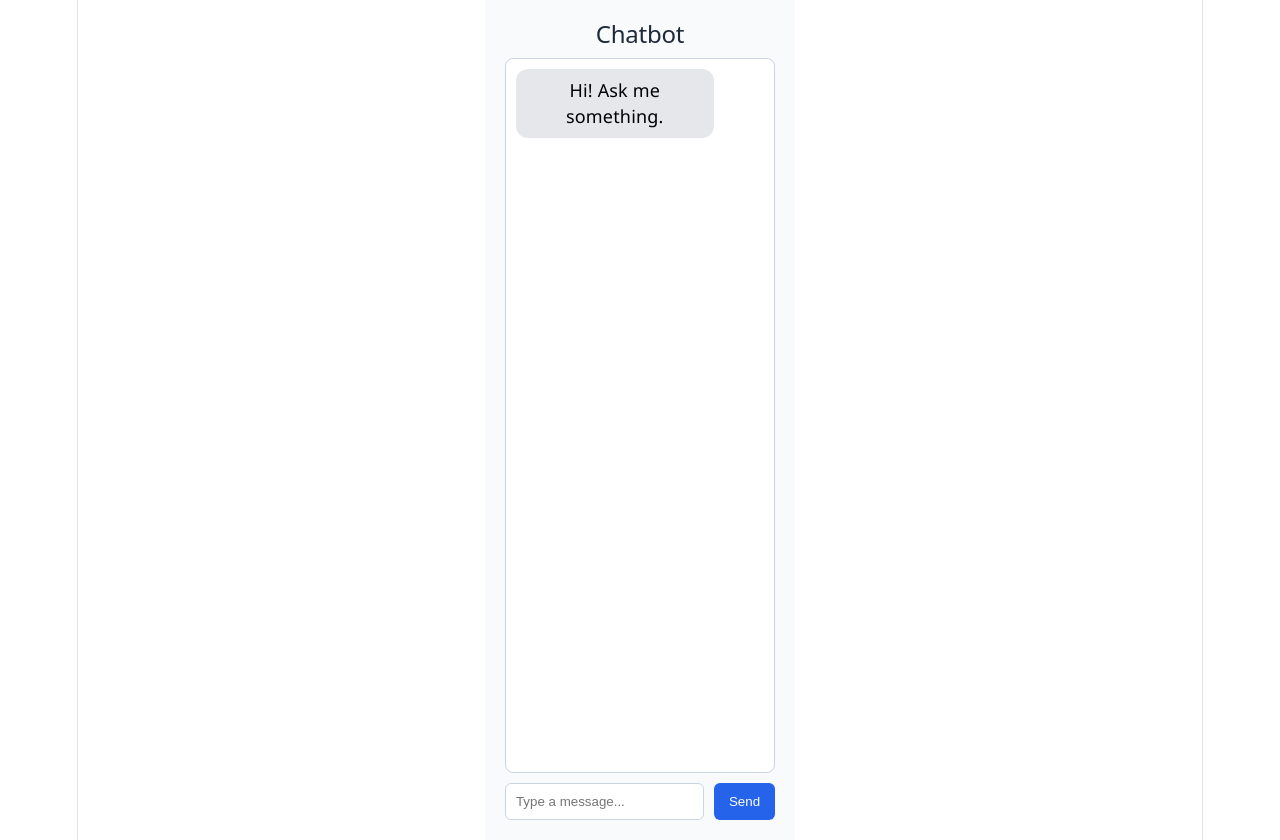
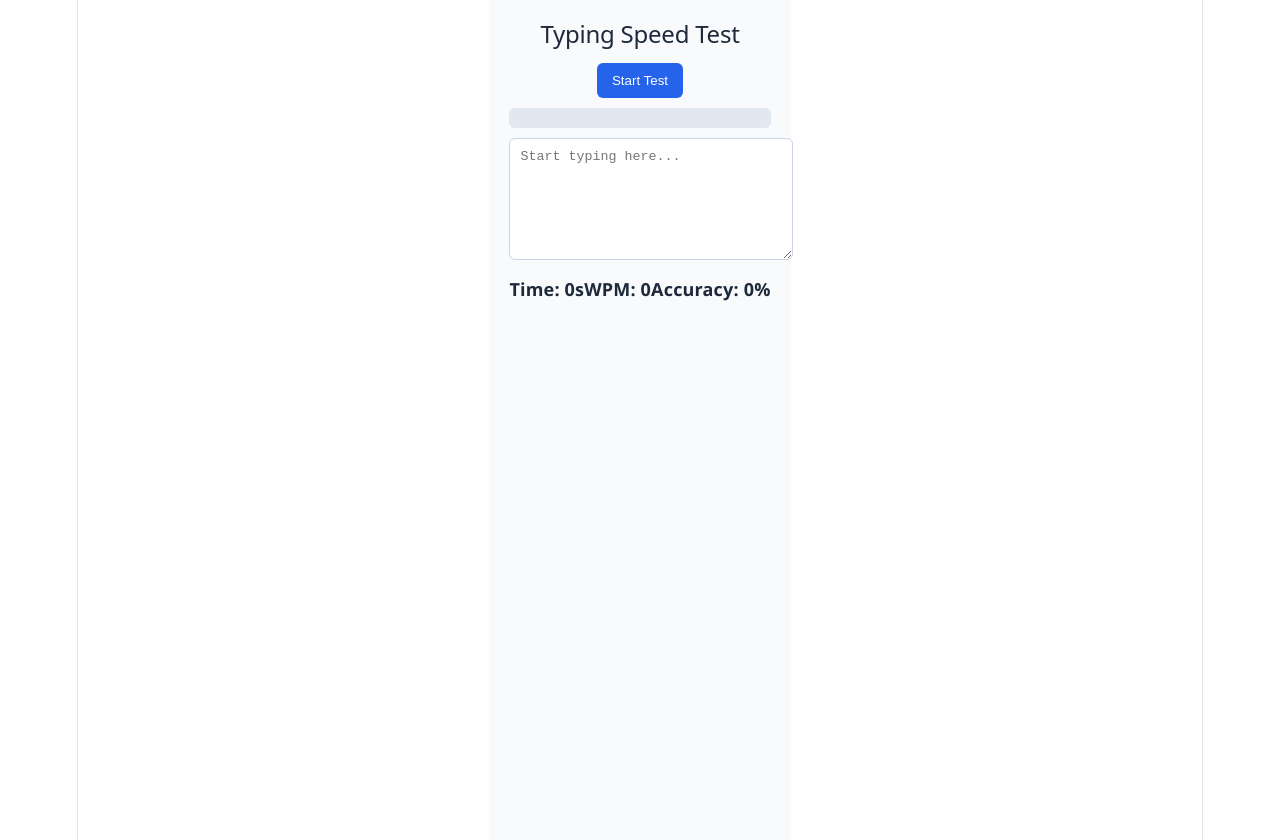
Before and after one commit to gayathrimp05/DailyStudy, a React (Vite) app in the folder frontend/Dailystudy/: page / in a window 1280 px wide. Built offline with nearby package versions, Linux system fonts and the light colour scheme.

Commit message:
typing speed checker

```diff
--- a/frontend/Dailystudy/src/App.jsx
+++ b/frontend/Dailystudy/src/App.jsx
@@ -1,7 +1,7 @@
-import Day28 from "./day28";
+import Day29 from "./day29";
 
 function App() {
-  return <Day28/>;
+  return <Day29/>;
 }
 
 export default App;
--- /dev/null
+++ b/frontend/Dailystudy/src/day29.jsx
@@ -0,0 +1,147 @@
+import React, { useEffect, useState } from "react";
+
+const sentences = [
+  "React makes building user interfaces easier and faster.",
+  "JavaScript is the language of the web.",
+  "Practice coding every day to improve your skills.",
+  "Frontend development requires logic and creativity.",
+  "Typing speed improves with consistent practice.",
+];
+
+const Day29 = () => {
+  const [text, setText] = useState("");
+  const [sentence, setSentence] = useState("");
+  const [startTime, setStartTime] = useState(null);
+  const [time, setTime] = useState(0);
+  const [isRunning, setIsRunning] = useState(false);
+
+  // Pick random sentence
+  const startTest = () => {
+    const random =
+      sentences[Math.floor(Math.random() * sentences.length)];
+    setSentence(random);
+    setText("");
+    setStartTime(Date.now());
+    setTime(0);
+    setIsRunning(true);
+  };
+
+  // Timer
+  useEffect(() => {
+    let interval;
+
+    if (isRunning) {
+      interval = setInterval(() => {
+        setTime(Math.floor((Date.now() - startTime) / 1000));
+      }, 1000);
+    }
+
+    return () => clearInterval(interval);
+  }, [isRunning, startTime]);
+
+  // Handle typing
+  const handleChange = (e) => {
+    const value = e.target.value;
+
+    if (!isRunning) return;
+
+    setText(value);
+
+    if (value === sentence) {
+      setIsRunning(false);
+    }
+  };
+
+  // Calculate WPM
+  const calculateWPM = () => {
+    if (time === 0) return 0;
+    const words = text.trim().split(" ").length;
+    return Math.round((words / time) * 60);
+  };
+
+  // Accuracy
+  const calculateAccuracy = () => {
+    let correct = 0;
+    for (let i = 0; i < text.length; i++) {
+      if (text[i] === sentence[i]) correct++;
+    }
+    return text.length
+      ? Math.round((correct / text.length) * 100)
+      : 0;
+  };
+
+  return (
+    <div style={styles.container}>
+      <h2 style={styles.title}>Typing Speed Test</h2>
+
+      <button onClick={startTest} style={styles.button}>
+        Start Test
+      </button>
+
+      <p style={styles.sentence}>{sentence}</p>
+
+      <textarea
+        value={text}
+        onChange={handleChange}
+        placeholder="Start typing here..."
+        style={styles.textarea}
+      />
+
+      <div style={styles.stats}>
+        <p>Time: {time}s</p>
+        <p>WPM: {calculateWPM()}</p>
+        <p>Accuracy: {calculateAccuracy()}%</p>
+      </div>
+    </div>
+  );
+};
+
+export default Day29;
+
+// Styles
+const styles = {
+  container: {
+    maxWidth: "600px",
+    margin: "auto",
+    padding: "20px",
+    fontFamily: "Segoe UI, sans-serif",
+    backgroundColor: "#f8fafc",
+    minHeight: "100vh",
+  },
+  title: {
+    textAlign: "center",
+    marginBottom: "15px",
+    color: "#1e293b",
+  },
+  button: {
+    padding: "10px 15px",
+    backgroundColor: "#2563eb",
+    color: "#fff",
+    border: "none",
+    borderRadius: "6px",
+    cursor: "pointer",
+    marginBottom: "10px",
+  },
+  sentence: {
+    backgroundColor: "#e2e8f0",
+    padding: "10px",
+    borderRadius: "6px",
+    marginBottom: "10px",
+    color: "#111",
+  },
+  textarea: {
+    width: "100%",
+    height: "100px",
+    padding: "10px",
+    borderRadius: "6px",
+    border: "1px solid #cbd5e1",
+    marginBottom: "10px",
+    color: "#000",
+  },
+  stats: {
+    display: "flex",
+    justifyContent: "space-between",
+    fontWeight: "bold",
+    color: "#1e293b",
+  },
+};
```
